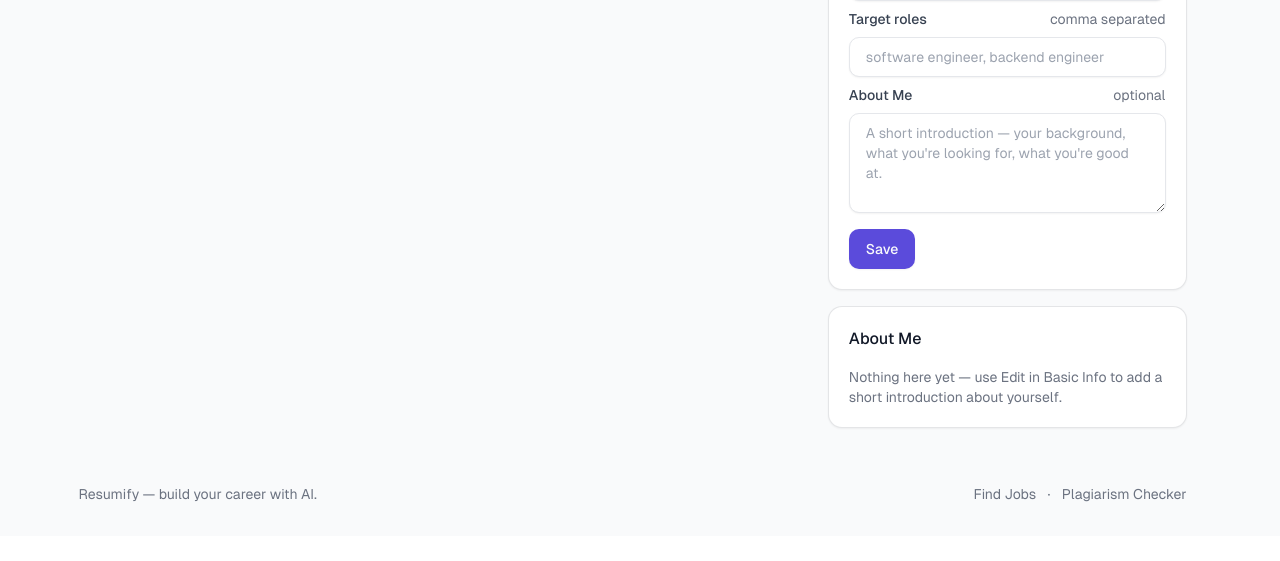
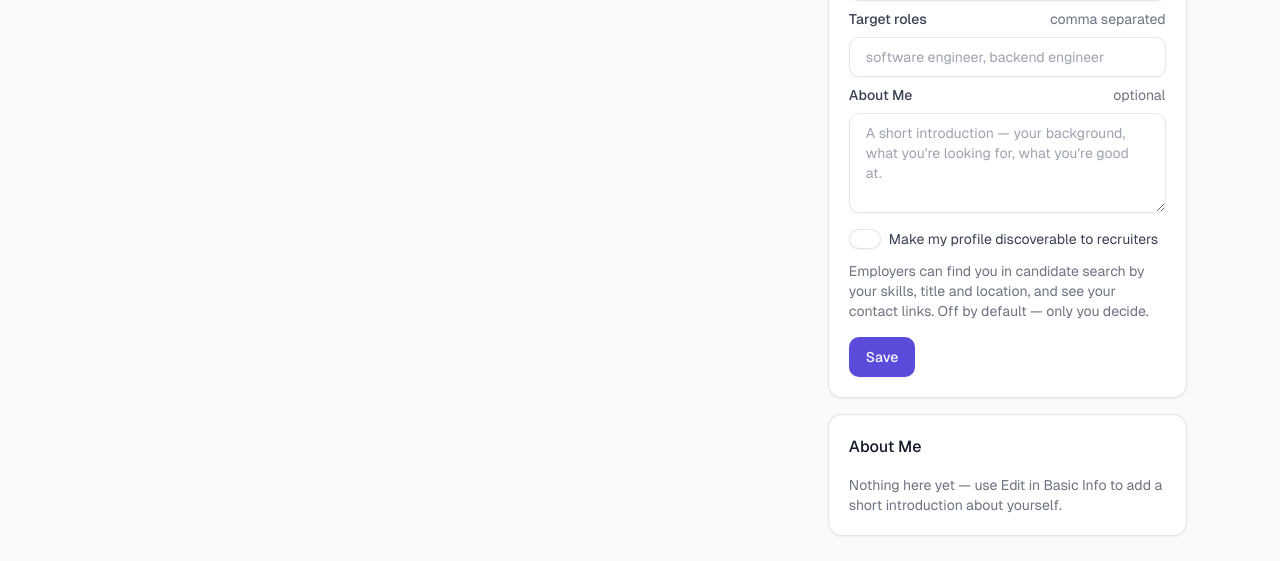
Before and after one commit to Abhishek-e/Resume-ATS-Tailor, a Flask app: page /profile in a window 1280 px wide. Shown: the part 964-1525 px from the top of the page. Before the commit the page ends 1466 px from the top, so only its background shows below. Run offline with Flask 3, Linux system fonts and the light colour scheme; the visitor is signed in with stand-in values (Sample User, id 1); data comes from the database, SQL or seed files in the repository; data that the repository does not hold is empty; some libraries are stand-ins or nearby versions.

Commit message:
Add employer candidate database search (opt-in)
Recruiters in an employer org can search candidate profiles by keyword and
location. Privacy-first: a profile only appears if its owner turned on
'discoverable to recruiters' on their profile (default off) - so it is a
directory of people who chose to be found, not the user table.

- orgs.search_candidates / candidate_pool_size (opt-in filtered).
- /org/candidates route (employer admins only) + template + dashboard link.
- profile: recruiter_visible opt-in toggle, saved on details.
Tested: opt-in shown, opted-out hidden, keyword/location filters, and college
orgs blocked from employer candidate search.

Co-Authored-By: Claude Sonnet 5 <noreply@anthropic.com>

```diff
--- a/app.py
+++ b/app.py
@@ -703,6 +703,27 @@ def org_applicants(post_id):
         abort(404)
     return render_template('org/applicants.html', org=org, post=post,
                            applicants=orgs.list_applicants(db, org['id'], post_id))
+
+
+@app.route('/org/candidates')
+@login_required
+def org_candidates():
+    """Recruiter search over opt-in candidate profiles (employer admins only).
+
+    Only profiles whose owner ticked 'discoverable to recruiters' are ever
+    returned; an empty query lists everyone who opted in.
+    """
+    org = _require_org_admin()
+    if org is None or org['type'] != 'employer':
+        flash('Candidate search is for employer organisations.', 'error')
+        return redirect(url_for('org_home'))
+    q = request.args.get('q', '').strip()
+    loc = request.args.get('location', '').strip()
+    return render_template(
+        'org/candidates.html', org=org, q=q, location=loc,
+        results=orgs.search_candidates(db, q, loc),
+        pool=orgs.candidate_pool_size(db),
+    )
 
 
 @app.route('/careers/<org_id>')
@@ -1696,6 +1717,9 @@ def profile_details_save():
         'phone': (data.get('phone') or '').strip(),
         'skills': (data.get('skills') or '').strip(),
         'desired_titles': (data.get('desired_titles') or '').strip(),
+        # Opt-in: when true this profile appears in employer candidate search.
+        # Defaults false, so nobody is exposed to recruiters without choosing to.
+        'recruiter_visible': bool(data.get('recruiter_visible')),
     }
     db.collection('users').document(session['user_id']).update({'details': details})
     return jsonify({"ok": True, "details": details})
--- a/orgs.py
+++ b/orgs.py
@@ -17,6 +17,7 @@ Collections
   org_job_posts    employer openings (kept separate from admin job_posts)
   org_applications one row per applicant per posting
 """
+import re
 import time
 import uuid
 
@@ -261,3 +262,64 @@ def applicant_counts(db, org_id) -> dict:
     for a in list_applicants(db, org_id):
         counts[a["post_id"]] = counts.get(a["post_id"], 0) + 1
     return counts
+
+
+# --- employer: candidate database search -----------------------------------
+
+def search_candidates(db, query="", location="", limit=50) -> list:
+    """Opt-in candidate profiles matching a keyword and/or location.
+
+    Privacy is the whole point: a profile is only ever returned when its owner
+    set details.recruiter_visible - so this is a directory of people who chose
+    to be found, not the whole user table. The keyword matches name, skills,
+    desired titles and the about-me blurb.
+    """
+    if db is None:
+        return []
+    q = (query or "").strip().lower()
+    loc = (location or "").strip().lower()
+
+    results = []
+    for doc in db.collection("users").stream():
+        u = doc.to_dict()
+        details = u.get("details") or {}
+        if not details.get("recruiter_visible"):
+            continue
+
+        skills_raw = details.get("skills") or ""
+        titles_raw = details.get("desired_titles") or ""
+        name = details.get("full_name") or u.get("username") or ""
+        haystack = " ".join([
+            name, skills_raw, titles_raw, details.get("about_me", ""),
+        ]).lower()
+
+        if q and q not in haystack:
+            continue
+        if loc and loc not in (details.get("location") or "").lower():
+            continue
+
+        skills = [s.strip() for s in re.split(r"[,\n;]+", skills_raw) if s.strip()]
+        titles = [t.strip() for t in re.split(r"[,\n;]+", titles_raw) if t.strip()]
+        results.append({
+            "email": u.get("email") or doc.id,
+            "name": name,
+            "headline": titles[0] if titles else "",
+            "skills": skills[:12],
+            "location": details.get("location", ""),
+            "github": details.get("github", ""),
+            "linkedin": details.get("linkedin", ""),
+        })
+
+    results.sort(key=lambda r: r["name"].lower())
+    return results[:limit]
+
+
+def candidate_pool_size(db) -> int:
+    """How many profiles are discoverable, for the empty-state copy."""
+    if db is None:
+        return 0
+    n = 0
+    for doc in db.collection("users").stream():
+        if (doc.to_dict().get("details") or {}).get("recruiter_visible"):
+            n += 1
+    return n
--- a/templates/org/dashboard.html
+++ b/templates/org/dashboard.html
@@ -17,6 +17,7 @@
             {% if org.my_role == 'org_admin' %}
                 <a href="{{ url_for('org_members') }}" class="btn btn-ghost-secondary">Manage members</a>
                 {% if org.type == 'employer' %}
+                    <a href="{{ url_for('org_candidates') }}" class="btn btn-ghost-secondary">Search candidates</a>
                     <a href="{{ url_for('org_jobs') }}" class="btn btn-primary">Post &amp; manage jobs</a>
                 {% endif %}
             {% endif %}
--- a/templates/profile.html
+++ b/templates/profile.html
@@ -373,6 +373,17 @@
                                 <textarea id="d_about_me" name="about_me" rows="4" class="form-control"
                                           placeholder="A short introduction — your background, what you're looking for, what you're good at.">{{ profile_details.about_me or '' }}</textarea>
                             </div>
+                            <div class="mb-3">
+                                <label class="form-check form-switch">
+                                    <input type="checkbox" id="d_recruiter_visible" class="form-check-input"
+                                           {% if profile_details.recruiter_visible %}checked{% endif %}>
+                                    <span class="form-check-label">Make my profile discoverable to recruiters</span>
+                                </label>
+                                <div class="form-hint">
+                                    Employers can find you in candidate search by your skills, title and
+                                    location, and see your contact links. Off by default — only you decide.
+                                </div>
+                            </div>
                             <div class="btn-list">
                                 <button type="submit" class="btn btn-primary">Save</button>
                                 <button type="button" class="btn" id="cancel-details-btn"
@@ -463,6 +474,7 @@
             phone: document.getElementById('d_phone').value.trim(),
             skills: document.getElementById('d_skills').value.trim(),
             desired_titles: document.getElementById('d_desired_titles').value.trim(),
+            recruiter_visible: document.getElementById('d_recruiter_visible').checked,
         };
 
         try {
```
Also changed, not shown: templates/org/candidates.html (added, +70 -0 lines).
